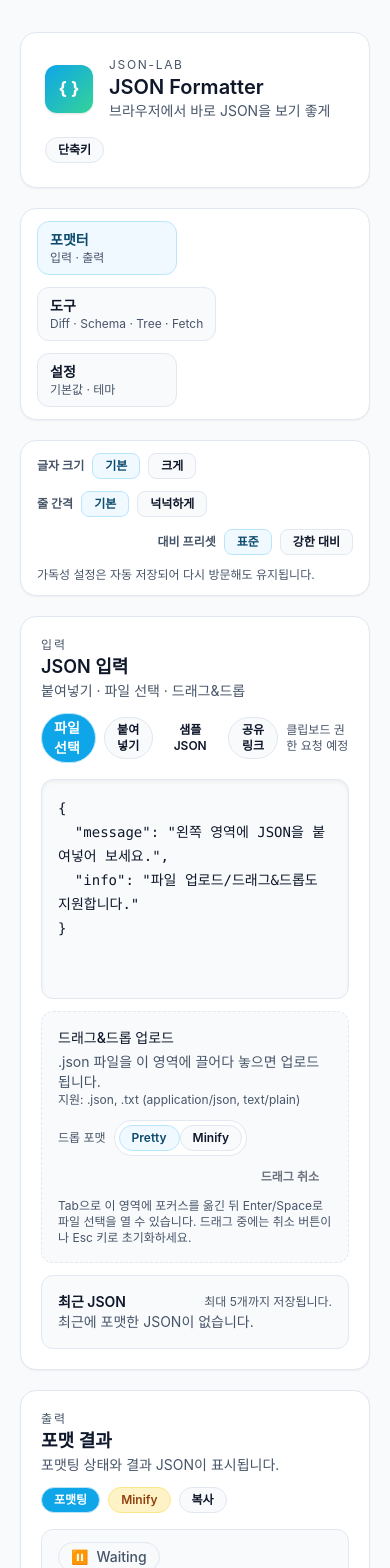
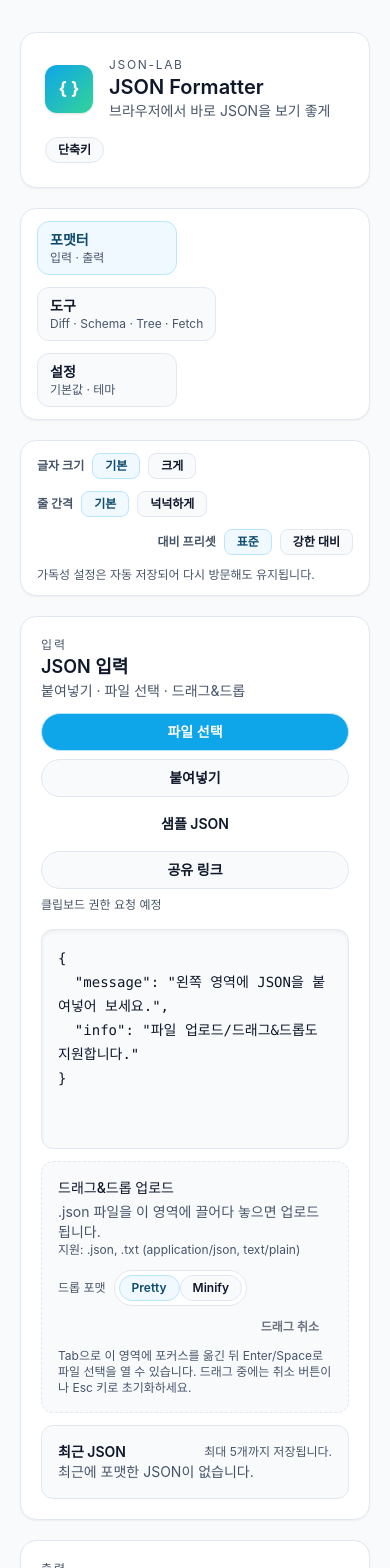
Before and after one commit to ilestri/json-lab, a Vue app: page / in a window 390 px wide. Shown: the top 1568 px of the page. Built offline with nearby package versions, Linux system fonts and the light colour scheme.

Commit message:
feat: 모바일 액션 레이아웃과 단축키 모달 접근성 개선

```diff
--- a/src/components/HeaderBar.vue
+++ b/src/components/HeaderBar.vue
@@ -1,9 +1,11 @@
 <script setup lang="ts">
-import { ref } from 'vue'
+import { nextTick, onBeforeUnmount, ref, watch } from 'vue'
 
 import AppButton from './ui/AppButton.vue'
 
 const showShortcuts = ref(false)
+const dialogRef = ref<HTMLElement | null>(null)
+const triggerRef = ref<HTMLElement | null>(null)
 
 const shortcuts = [
   { label: '포맷 실행', combo: '⌘/Ctrl + Enter' },
@@ -11,9 +13,72 @@
   { label: '결과 복사', combo: 'Shift + ⌘/Ctrl + C' },
 ]
 
+const focusableSelector = 'a, button, input, select, textarea, [tabindex]:not([tabindex="-1"])'
+
+const closeShortcuts = () => {
+  showShortcuts.value = false
+  nextTick(() => triggerRef.value?.focus())
+}
+
 const toggleShortcuts = () => {
   showShortcuts.value = !showShortcuts.value
 }
+
+const focusFirstInDialog = () => {
+  nextTick(() => {
+    const first = dialogRef.value?.querySelector(focusableSelector) as HTMLElement | null
+    first?.focus()
+  })
+}
+
+const handleKeydown = (event: KeyboardEvent) => {
+  if (!showShortcuts.value) return
+  if (event.key === 'Escape') {
+    event.preventDefault()
+    closeShortcuts()
+    return
+  }
+  if (event.key !== 'Tab') return
+  const focusables = dialogRef.value?.querySelectorAll<HTMLElement>(focusableSelector)
+  if (!focusables || focusables.length === 0) return
+  const elements = Array.from(focusables).filter((el) => !el.hasAttribute('disabled'))
+  if (!elements.length) return
+  const first = elements[0]
+  const last = elements[elements.length - 1]
+  const active = document.activeElement as HTMLElement | null
+  if (event.shiftKey) {
+    if (active === first || !dialogRef.value?.contains(active)) {
+      event.preventDefault()
+      last.focus()
+    }
+  } else if (active === last) {
+    event.preventDefault()
+    first.focus()
+  }
+}
+
+const handleClickOutside = (event: MouseEvent) => {
+  if (!showShortcuts.value) return
+  const target = event.target as Node
+  if (dialogRef.value?.contains(target) || triggerRef.value?.contains(target)) return
+  closeShortcuts()
+}
+
+watch(showShortcuts, (visible) => {
+  if (visible) {
+    document.addEventListener('keydown', handleKeydown)
+    document.addEventListener('mousedown', handleClickOutside)
+    focusFirstInDialog()
+  } else {
+    document.removeEventListener('keydown', handleKeydown)
+    document.removeEventListener('mousedown', handleClickOutside)
+  }
+})
+
+onBeforeUnmount(() => {
+  document.removeEventListener('keydown', handleKeydown)
+  document.removeEventListener('mousedown', handleClickOutside)
+})
 </script>
 
 <template>
@@ -36,10 +101,12 @@
       </div>
       <div class="flex items-center gap-2">
         <AppButton
+          ref="triggerRef"
           size="sm"
           variant="neutral"
           aria-haspopup="dialog"
           :aria-expanded="showShortcuts"
+          :aria-controls="showShortcuts ? 'shortcuts-dialog' : undefined"
           @click="toggleShortcuts"
         >
           단축키
@@ -47,16 +114,32 @@
       </div>
     </div>
 
+    <div v-if="showShortcuts">
+      <div class="fixed inset-0 z-10 bg-black/20 backdrop-blur-[1px]" aria-hidden="true" />
       <div
-      v-if="showShortcuts"
-      class="absolute right-4 top-[72px] z-10 w-[320px] rounded-xl border border-[var(--color-border)] bg-[var(--color-background)] p-4 shadow-lg"
+        id="shortcuts-dialog"
+        ref="dialogRef"
+        class="absolute right-4 top-[72px] z-20 w-[320px] rounded-xl border border-[var(--color-border)] bg-[var(--color-background)] p-4 shadow-lg"
         role="dialog"
+        aria-modal="true"
         aria-label="키보드 단축키 안내"
       >
+        <div class="mb-3 flex items-start justify-between gap-2">
+          <div>
             <p class="text-sm font-semibold text-[var(--color-heading)]">키보드 단축키</p>
-      <p class="mb-3 text-xs text-[var(--color-muted)]">
+            <p class="text-xs text-[var(--color-muted)]">
               포맷터와 도구 화면에서 공통으로 사용할 수 있는 빠른 조작 키입니다.
             </p>
+          </div>
+          <AppButton
+            variant="ghost"
+            size="sm"
+            aria-label="단축키 안내 닫기"
+            @click="closeShortcuts"
+          >
+            닫기
+          </AppButton>
+        </div>
         <ul class="space-y-2 text-sm text-[var(--color-heading)]">
           <li
             v-for="item in shortcuts"
@@ -68,5 +151,6 @@
           </li>
         </ul>
       </div>
+    </div>
   </header>
 </template>
--- a/src/components/JsonInputPanel.vue
+++ b/src/components/JsonInputPanel.vue
@@ -135,11 +135,12 @@
     class="h-full"
   >
     <template #actions>
+      <div class="flex w-full flex-wrap gap-2 sm:w-auto sm:justify-end">
         <AppButton
           tag="label"
           variant="primary"
-        size="sm"
-        class="cursor-pointer"
+          size="md"
+          class="w-full cursor-pointer sm:w-auto"
           aria-label="JSON 파일 선택"
         >
           <input
@@ -151,12 +152,27 @@
           />
           <span class="text-sm">파일 선택</span>
         </AppButton>
-      <AppButton variant="neutral" size="sm" @click="$emit('paste-from-clipboard')">
+        <AppButton
+          variant="neutral"
+          size="md"
+          class="w-full sm:w-auto"
+          @click="$emit('paste-from-clipboard')"
+        >
           붙여넣기
         </AppButton>
-      <AppButton variant="ghost" size="sm" @click="$emit('load-sample')"> 샘플 JSON </AppButton>
-      <AppButton variant="neutral" size="sm" @click="$emit('copy-share')"> 공유 링크 </AppButton>
+        <AppButton variant="ghost" size="md" class="w-full sm:w-auto" @click="$emit('load-sample')">
+          샘플 JSON
+        </AppButton>
+        <AppButton
+          variant="neutral"
+          size="md"
+          class="w-full sm:w-auto"
+          @click="$emit('copy-share')"
+        >
+          공유 링크
+        </AppButton>
         <span class="text-xs text-[var(--color-muted)]">{{ clipboardStatusLabel }}</span>
+      </div>
     </template>
 
     <div class="flex flex-1 flex-col gap-3">
--- a/src/components/JsonOutputPanel.vue
+++ b/src/components/JsonOutputPanel.vue
@@ -74,9 +74,19 @@
     role="region"
   >
     <template #actions>
-      <AppButton variant="primary" size="sm" @click="$emit('format')">포맷팅</AppButton>
-      <AppButton variant="warning" size="sm" @click="$emit('minify')">Minify</AppButton>
-      <AppButton variant="neutral" size="sm" @click="$emit('copy')">복사</AppButton>
+      <div
+        class="sticky top-0 z-10 flex w-full flex-col gap-2 rounded-xl bg-[var(--color-surface)]/90 px-1 py-1 backdrop-blur sm:static sm:flex-row sm:flex-wrap sm:justify-end"
+      >
+        <AppButton class="w-full sm:w-auto" variant="primary" size="md" @click="$emit('format')">
+          포맷팅
+        </AppButton>
+        <AppButton class="w-full sm:w-auto" variant="warning" size="md" @click="$emit('minify')">
+          Minify
+        </AppButton>
+        <AppButton class="w-full sm:w-auto" variant="neutral" size="md" @click="$emit('copy')">
+          복사
+        </AppButton>
+      </div>
     </template>
 
     <div class="flex h-full flex-col gap-4">
```
Also changed, not shown: 1 other file (tests, documents, lock files or other folders). Lines whose indentation alone changed are shown as unchanged.
